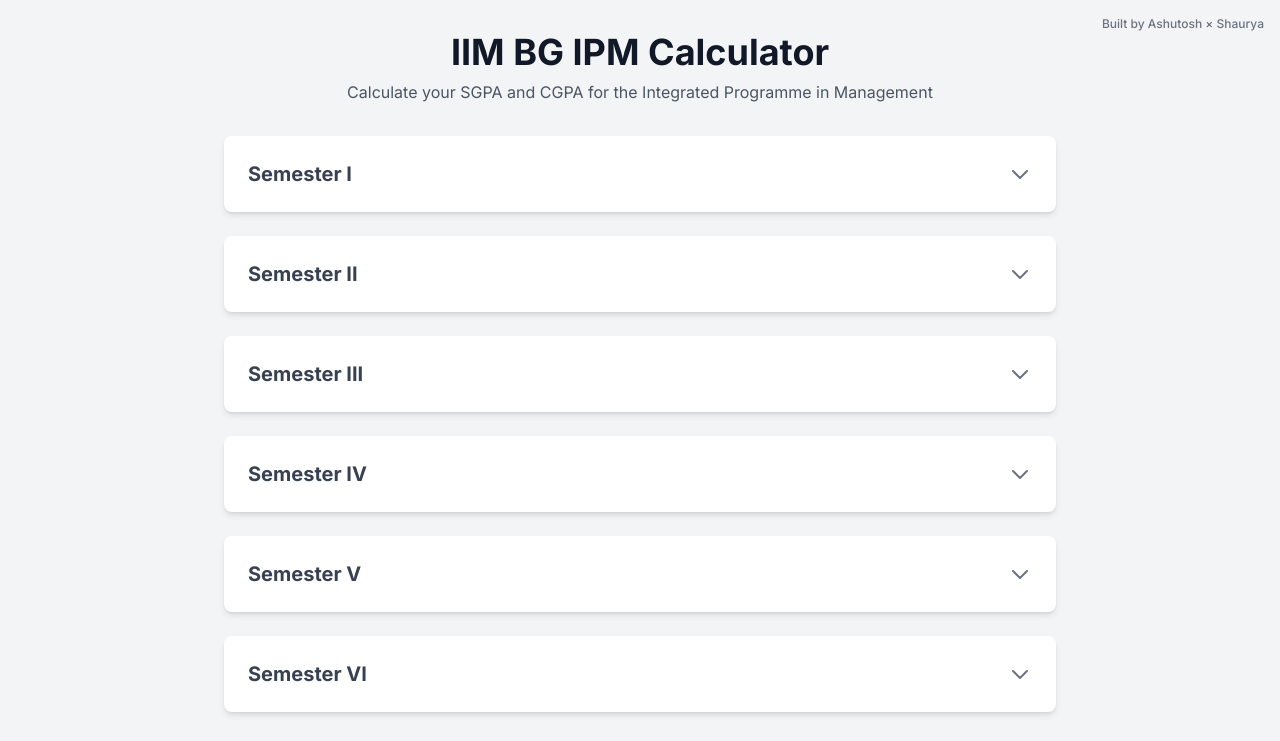
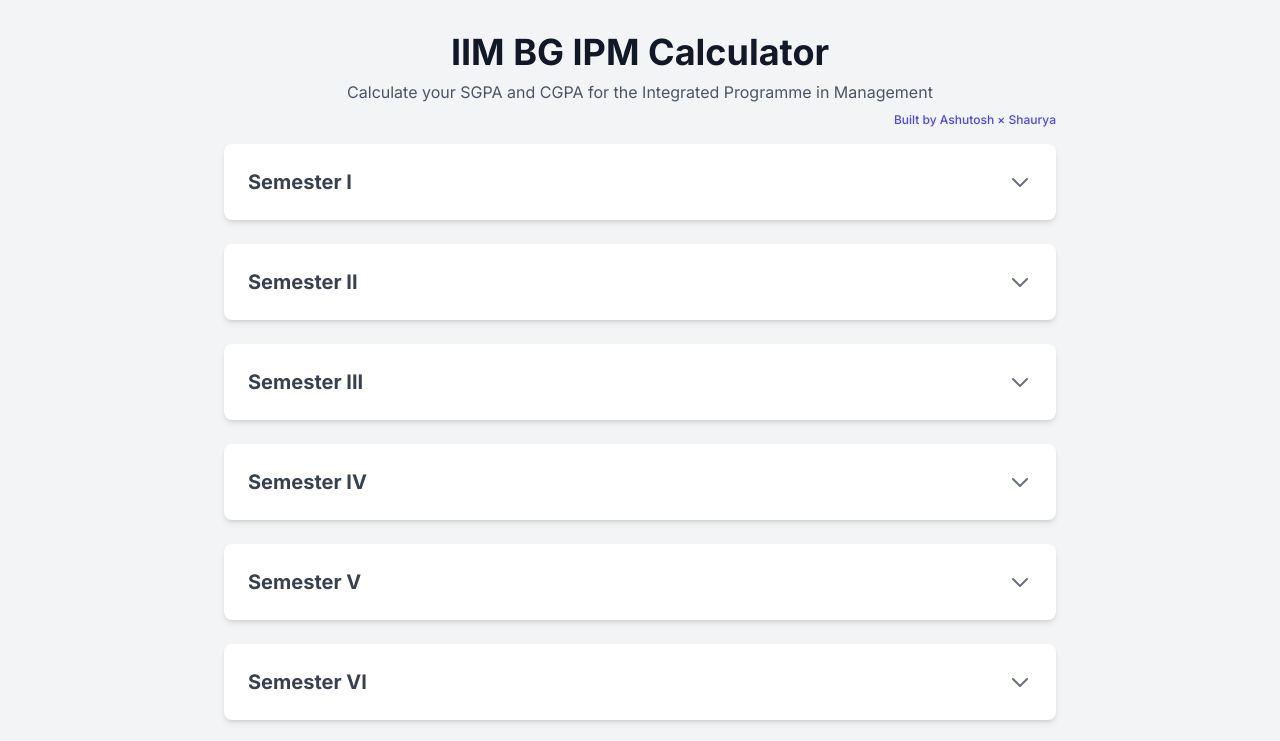
Before and after one commit to iimbgipm/cgpa-calc, a plain HTML site: page index.html in a window 1280 px wide. Shown: the top 741 px of the page. Drawn offline with nearby package versions, Linux system fonts and the light colour scheme.

Commit message:
Update index.html
UI improvements

```diff
--- a/index.html
+++ b/index.html
@@ -31,12 +31,13 @@
     </script>
 </head>
 <body class="bg-gray-100 dark:bg-gray-900 text-gray-800 dark:text-gray-200 transition-colors duration-300">
-    <div class="absolute top-2 right-2 md:top-4 md:right-4 text-xs text-gray-500 dark:text-gray-400 font-medium">Built by Ashutosh × Shaurya</div>
     <div class="container mx-auto p-4 md:p-8 max-w-4xl">
         <header class="text-center mb-8">
             <h1 class="text-3xl md:text-4xl font-bold text-gray-900 dark:text-white">IIM BG IPM Calculator</h1>
             <p class="text-gray-600 dark:text-gray-400 mt-2">Calculate your SGPA and CGPA for the Integrated Programme in Management</p>
         </header>
+
+        <div class="text-right -mt-6 mb-4 px-1 md:px-0 text-xs font-medium text-indigo-600 dark:text-indigo-400">Built by Ashutosh × Shaurya</div>
 
         <main id="calculator-container">
             <!-- Semesters will be loaded here by JavaScript -->
```
